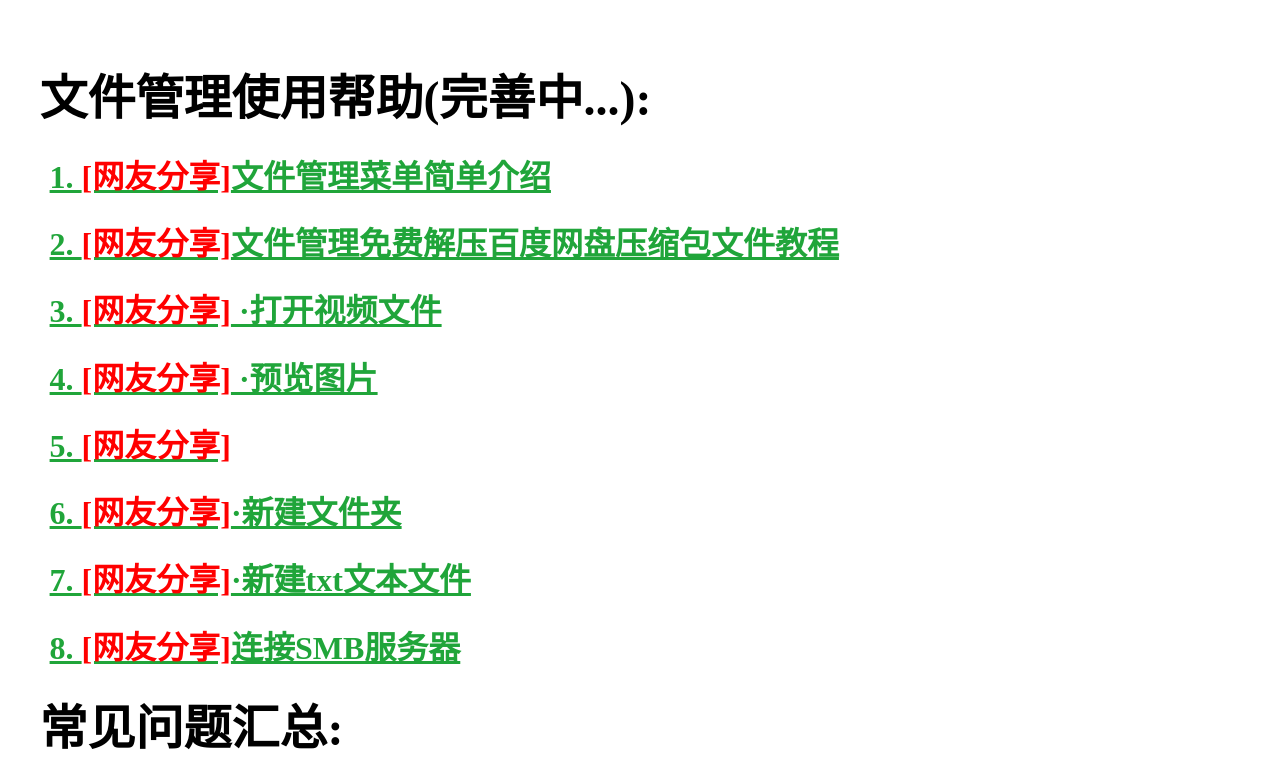
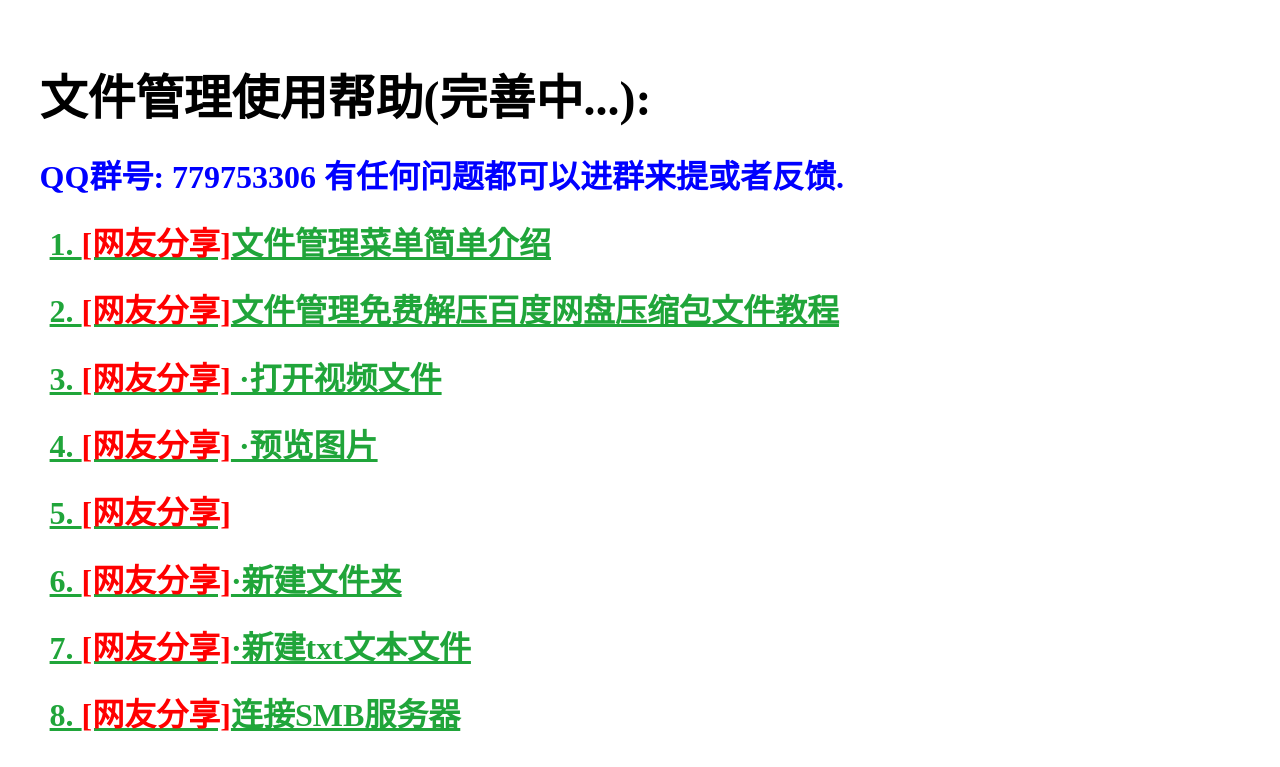
Before and after one commit to zhaoyimi20201112/zhaoyimi20201112.github.io, a plain HTML site: page index.html in a window 1280 px wide. Shown: the top 767 px of the page. Drawn offline with Linux system fonts and the light colour scheme.

Commit message:
Update index.html

```diff
--- a/index.html
+++ b/index.html
@@ -35,7 +35,7 @@
 
 
         <h1><font size=30>文件管理使用帮助(完善中...):</font></h1>
-
+        <h1><font size=6 color= blue>QQ群号: 779753306 有任何问题都可以进群来提或者反馈.</font></h1>
         <ul>
             <h4><font size=6><a href="https://b23.tv/lNZi09G" >1. <font color = red>[网友分享]</font>文件管理菜单简单介绍</a></font></h4>
 
```
